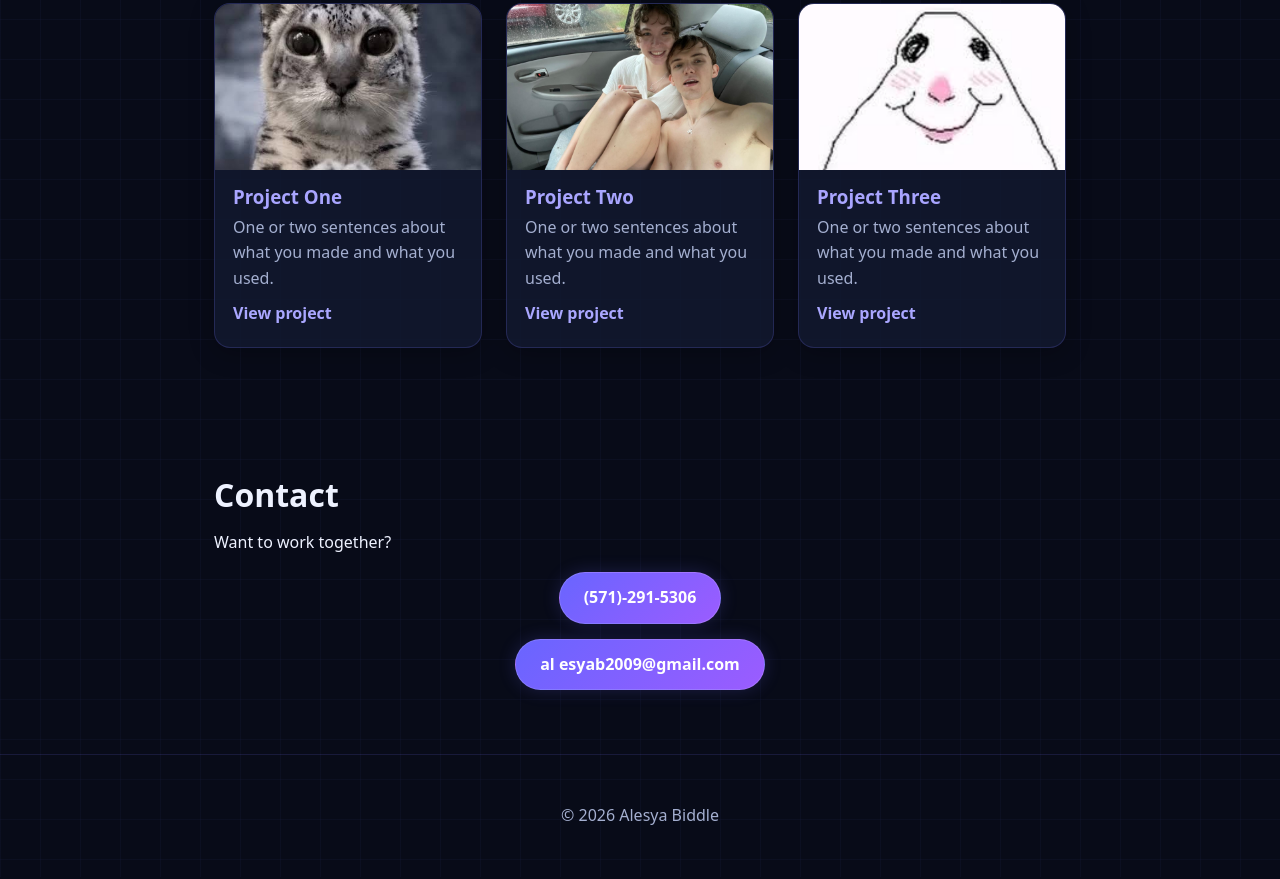
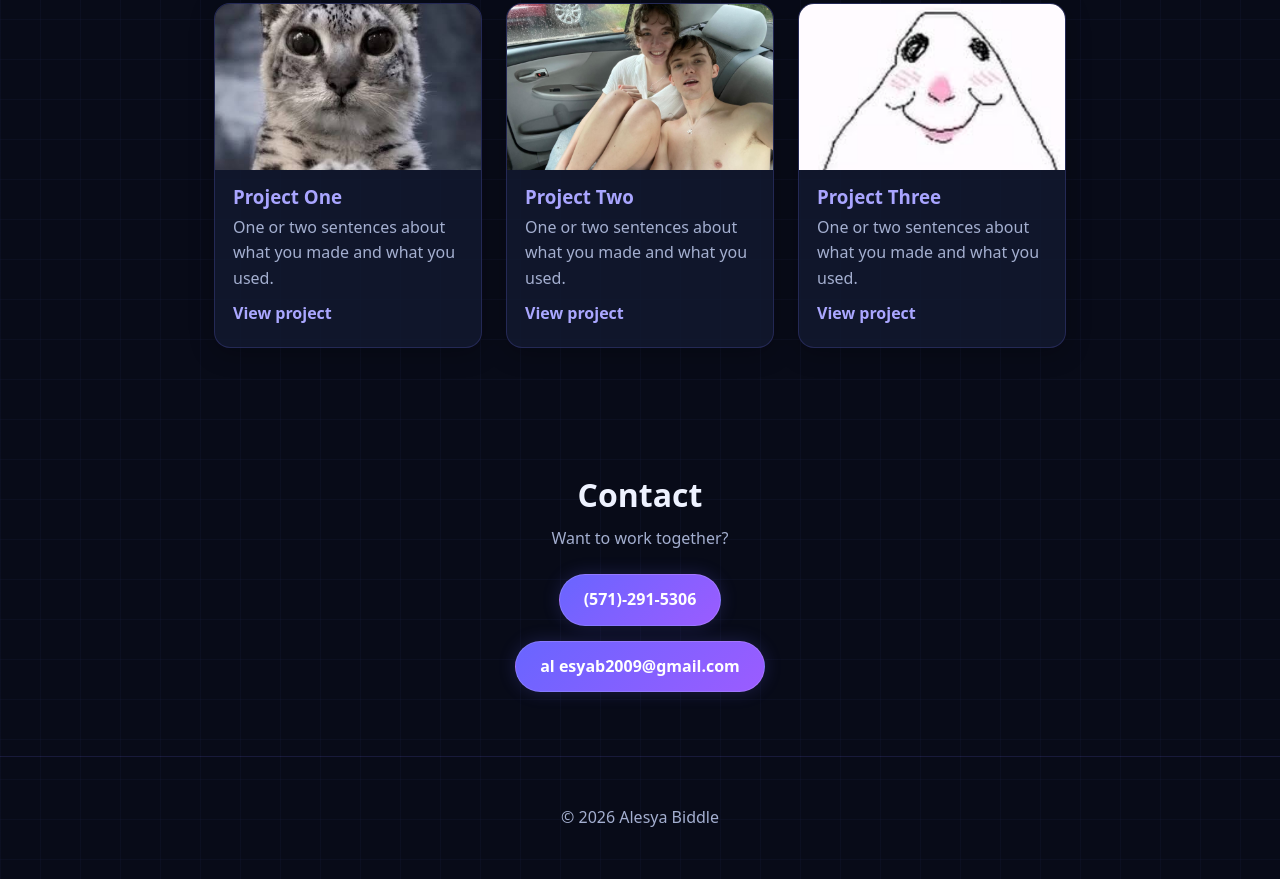
Before and after one commit to alesyab2009-beep/cybersecurity, a plain HTML site: page index.html in a window 1280 px wide. Shown: the part 981-1860 px from the top of the page. Drawn offline with Linux system fonts and the light colour scheme.

Commit message:
Update style.css

```diff
--- a/style.css
+++ b/style.css
@@ -247,11 +247,29 @@ h2 {
 }
 
 /* ===== CONTACT ===== */
+.contact-container {
+  display: flex;
+  flex-direction: column;
+  align-items: center;
+  text-align: center;
+  gap: 12px;
+}
+
+.contact-container h2,
+.contact-container p {
+  margin: 0;
+}
+
+.contact-container p {
+  color: var(--muted);
+}
+
 .contact-links {
   display: flex;
   flex-direction: column;
   align-items: center;
   gap: 15px;
+  margin-top: 10px;
 }
 
 /* ===== FOOTER ===== */
```
